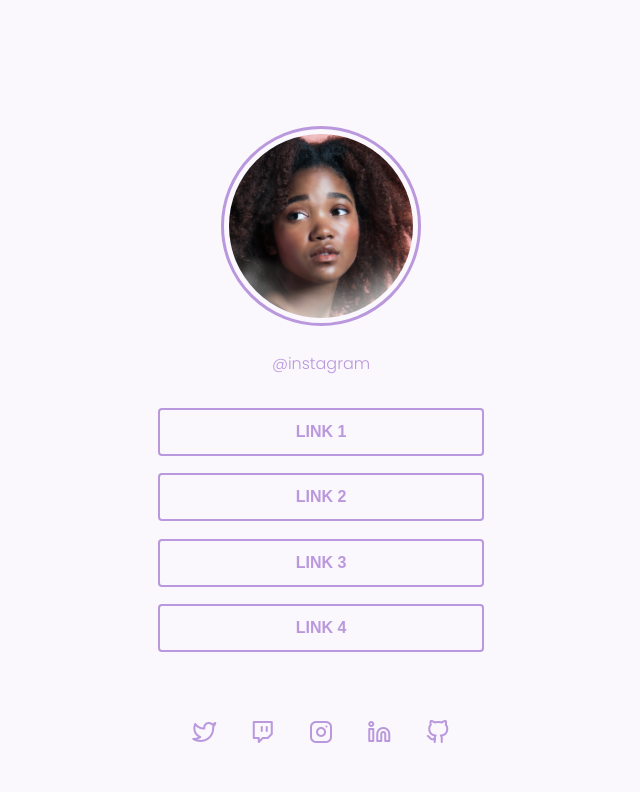
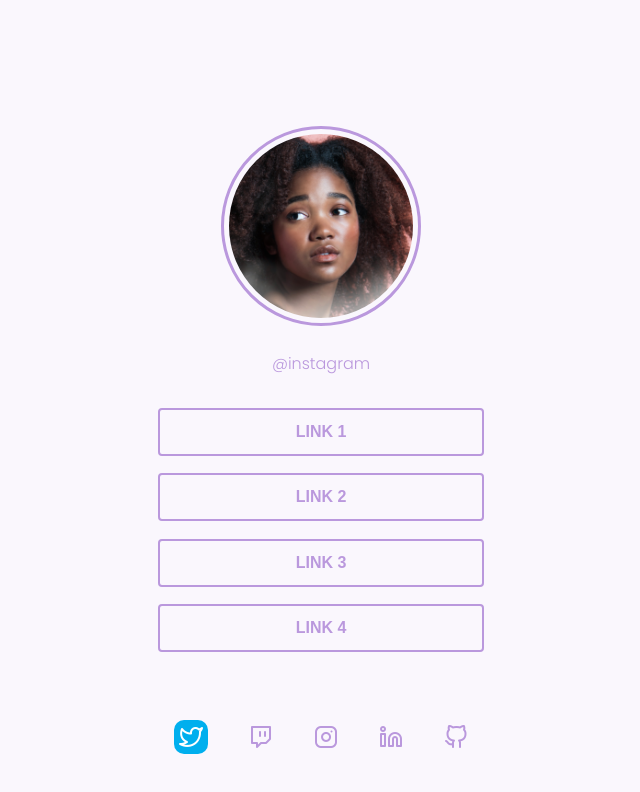
Before and after one commit to JoseAlbertoRodrigues/SocialTree, a plain HTML site: page index.html in a window 1280 px wide. In both pictures the pointer is over the icon 523 px from the left and 731 px from the top of the page. Shown: the whole page, without its empty margins (319-959 px from the left). Drawn offline with Linux system fonts and the light colour scheme; files whose address does not match are found by name.

Commit message:
animation
animation for the links

```diff
--- a/index.html
+++ b/index.html
@@ -57,19 +57,19 @@
         <section id="social">
             <div class="container grid">
                 <div class="social">
-                    <a href="https://instagram.com" target="_blank">
+                    <a href="https://instagram.com" rel="nofollow noopener noreferrer" target="_blank">
                         <i class="icon-twitter1"></i>
                     </a>
-                    <a href="https://instagram.com" target="_blank">
+                    <a href="https://instagram.com" rel="nofollow noopener noreferrer" target="_blank">
                         <i class="icon-twitch"></i>
                     </a>
-                    <a href="https://instagram.com" target="_blank">
+                    <a href="https://instagram.com" rel="nofollow noopener noreferrer" target="_blank">
                         <i class="icon-instagram1"></i>
                     </a>
-                    <a href="https://instagram.com" target="_blank">
+                    <a href="https://instagram.com" rel="nofollow noopener noreferrer" target="_blank">
                         <i class="icon-linkedin"></i>
                       </a>
-                    <a href="https://instagram.com" target="_blank">
+                    <a href="https://instagram.com" rel="nofollow noopener noreferrer" target="_blank">
                       <i class="icon-github1"></i>
                     </a>
                 </div>
--- a/styles/social.css
+++ b/styles/social.css
@@ -56,12 +56,6 @@ body {
     color: var(--base-color);
     background: var(--body-color);
     -webkit-font-smoothing: antialiased;
-}
-
-.title {
-    font: 600 var(--title-font-size) var(--title-font);
-    color: var(--base-color);
-    -webkit-font-smoothing: auto;
 }
 
 .button {
@@ -134,18 +128,63 @@ main {
 /*====  SOCIAL ============================ */
 #social {
     margin-top: 4.25rem;
+    margin-right: 1rem;
+    margin-left: 1rem;
 }
 
 #social .social {
     display: flex;
-    justify-content: space-evenly;
+    justify-content: space-between;
 }
 
 #social .social a {
+    display: flex;
     align-items: center;
+
+    border-radius: 2px;
 }
 
 #social .social a i {
     font-size: 1.5rem;
     color: var(--base-color);
 }
+
+/* linkedin */
+#social .social a i:hover {
+    color: white
+}
+
+/* twitter */
+#social .social a:hover:nth-child(1) {
+    background: #00AFEE;
+    padding: 5px;
+    border-radius: 10px;
+}
+
+/* email */
+#social .social a:hover:nth-child(2) {
+    background: #F5C244;
+    padding: 5px;
+    border-radius: 10px;
+}
+
+/* instagram */
+#social .social a:hover:nth-child(3) {
+    background: #3f729b;
+    padding: 5px;
+    border-radius: 10px;
+}
+
+/* linkedin */
+#social .social a:hover:nth-child(4) {
+    background: #0E76A8;
+    padding: 5px;
+    border-radius: 10px;
+}
+
+/* github */
+#social .social a:hover:nth-child(5) {
+    background: #171515;
+    padding: 5px;
+    border-radius: 10px;
+}
```
